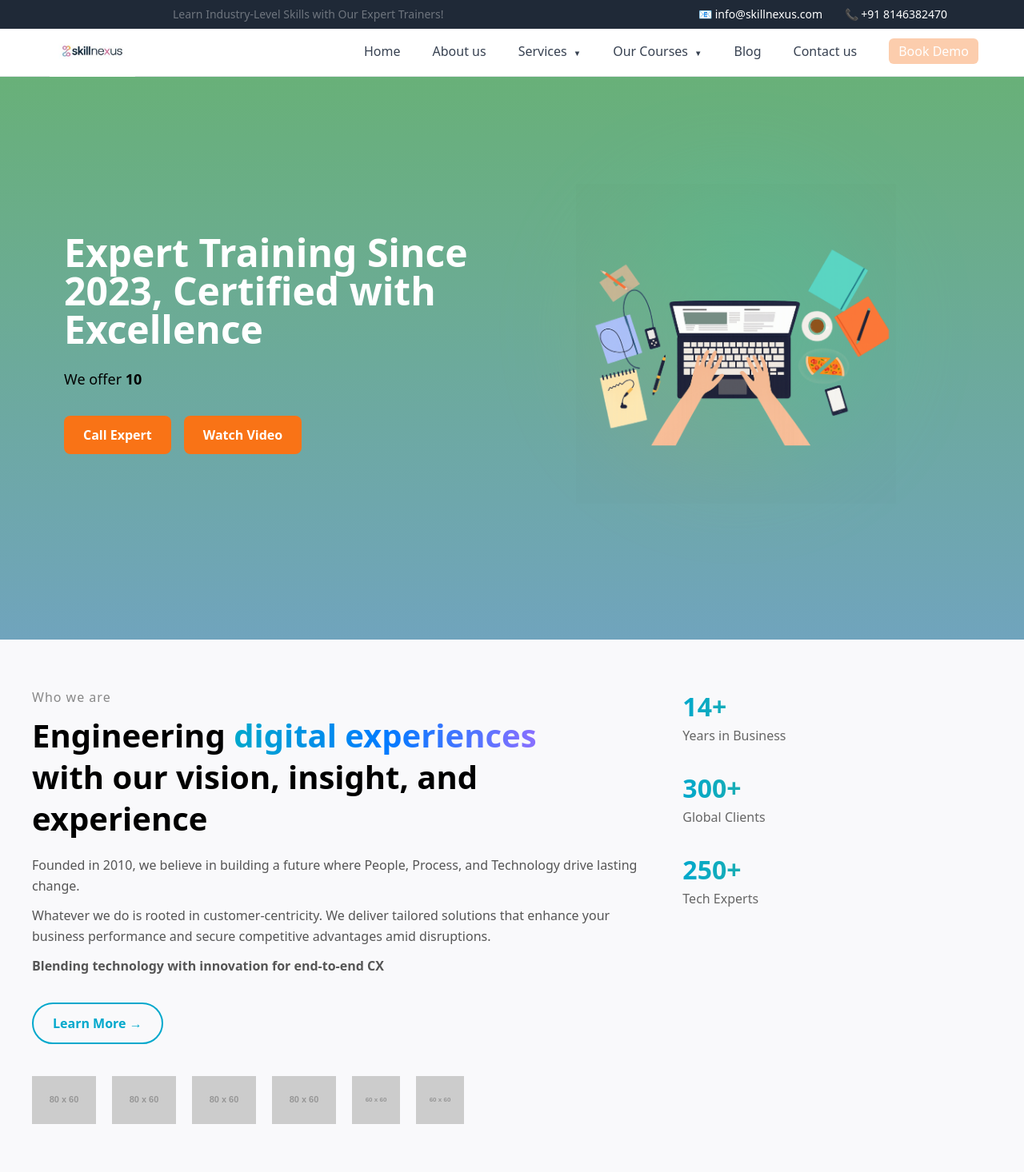
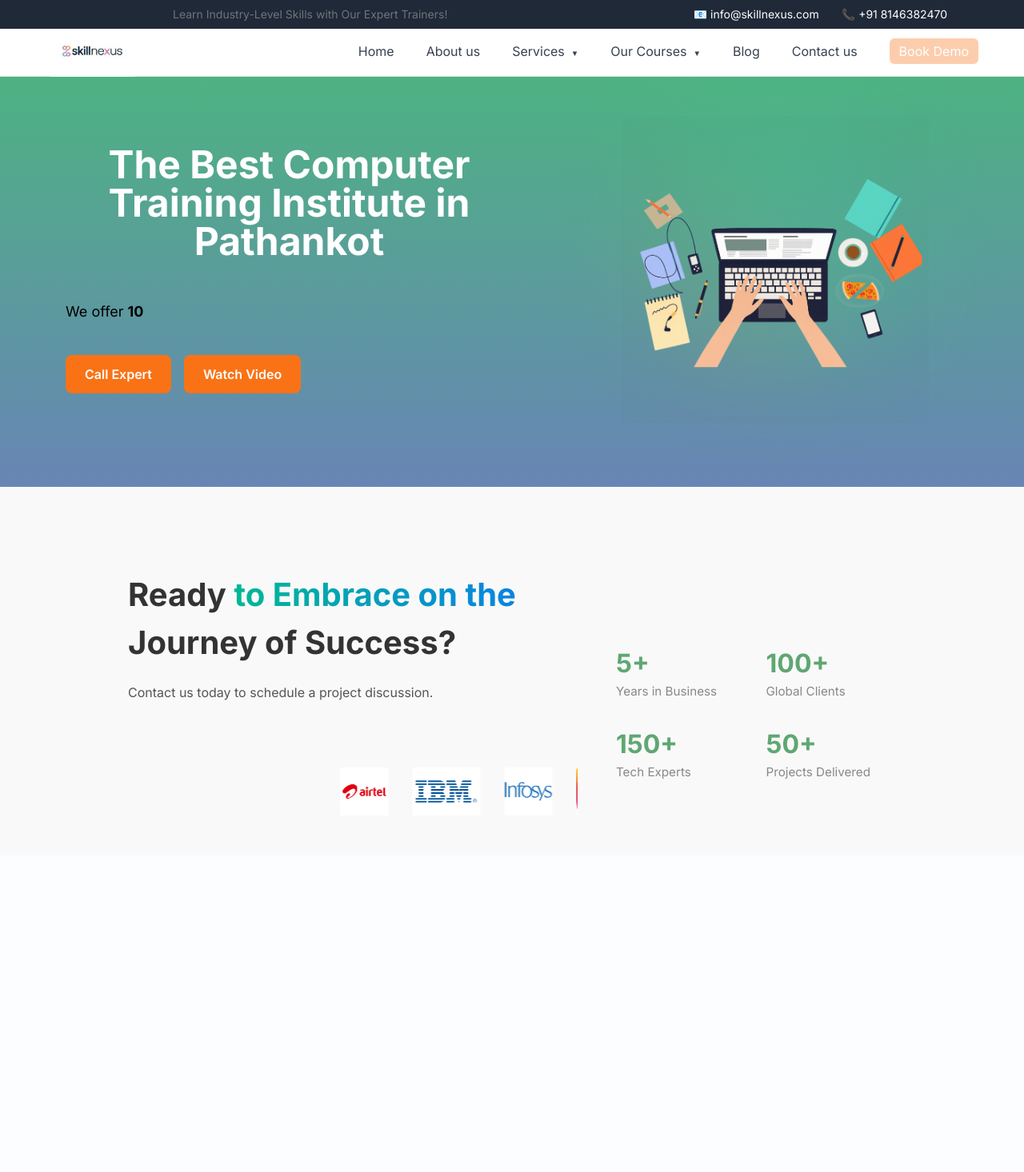
Before and after one commit to gourav58/SkillNexus-Website, a Django app: page / in a window 1280 px wide. Shown: the whole page at 80% size. After the commit the page ends 1012 px from the top, so only its background shows below. Run offline with Django 5.2, Linux system fonts and the light colour scheme; grey boxes labelled with a size stand in for pictures from a placeholder-image service; some libraries are stand-ins or nearby versions.

Commit message:
secondcommit

```diff
--- a/templates/home.html
+++ b/templates/home.html
@@ -1,237 +1,264 @@
 {% extends 'base.html' %}
 {% block title %}Home - SkillNexus{% endblock %}
-
 {% block content %}
 
+<link href="https://fonts.googleapis.com/css2?family=Inter:wght@400;600;700&display=swap" rel="stylesheet">
   <style>
-
-  #about-section {
-  padding: 60px 20px;
-  background-color: #f9f9fb;
+    body {
+      margin: 0;
+      font-family: 'Inter', sans-serif;
+      background-color: #fcfcfd;
+      color: #333;
     }
 
-.about-container {
-  max-width: 1200px;
-  margin: 0 auto;
+    .who-we-are {
       display: flex;
       flex-wrap: wrap;
+      justify-content: space-between;
+      padding: 40px 10%;
       gap: 40px;
-  justify-content: space-between;
-  align-items: flex-start;
+      background: #f9f9f9;
     }
 
-.about-left {
-  flex: 1;
-  min-width: 320px;
+    .who-left {
+      flex: 1 1 500px;
+      max-width: 600px;
     }
 
-.about-left h4 {
-  color: #888;
-  letter-spacing: 1px;
+    .who-left h4 {
+      color: #7a7a7a;
+      font-weight: 400;
       margin-bottom: 10px;
     }
 
-.about-left h1 {
+    .who-left h1 {
       font-size: 2.5rem;
       font-weight: 700;
-  line-height: 1.3;
-  margin-bottom: 20px;
+      margin: 0;
     }
 
-.highlight {
-  background: linear-gradient(90deg, #00a8cc, #007bff, #8a6fff);
+    .who-left h1 span {
+      background: linear-gradient(to right, #00b894, #0984e3);
       -webkit-background-clip: text;
       -webkit-text-fill-color: transparent;
     }
 
-.about-left p {
+    .who-left p {
       font-size: 1rem;
       line-height: 1.6;
+      margin-top: 20px;
       color: #555;
-  margin-bottom: 12px;
     }
 
-.bold-text {
+    .who-left .bold {
       font-weight: 600;
       color: #222;
     }
 
-.learn-btn {
-  display: inline-block;
-  padding: 12px 24px;
-  border: 2px solid #00a8cc;
-  color: #00a8cc;
+    .btn-learn {
+      margin-top: 25px;
+      padding: 10px 20px;
+      border: 1px solid #00b894;
+      border-radius: 25px;
+      background: white;
+      color: #00b894;
       font-weight: 600;
-  border-radius: 30px;
-  text-decoration: none;
-  margin-top: 20px;
+      cursor: pointer;
       transition: all 0.3s ease;
     }
 
-.learn-btn:hover {
-  background-color: #00a8cc;
-  color: #fff;
-}
-
-.about-right {
-  flex: 0.5;
-  min-width: 250px;
-}
-
-.stat-box {
-  margin-bottom: 30px;
-}
-
-.stat-box h2 {
-  font-size: 2rem;
-  font-weight: 700;
-  background: linear-gradient(90deg, #00a8cc, #8BC34A);
-  -webkit-background-clip: text;
-  -webkit-text-fill-color: transparent;
-}
-
-.stat-box p {
-  font-size: 1rem;
-  color: #666;
+    .btn-learn:hover {
+      background: #00b894;
+      color: white;
     }
 
     .badges {
       display: flex;
-  flex-wrap: wrap;
-  gap: 20px;
+      flex-wrap: nowrap;
+      align-items: center;
+      overflow-x: auto;
+      gap: 30px;
       margin-top: 40px;
+      padding-bottom: 10px;
+      animation: scrollBadges 30s linear infinite;
     }
 
     .badges img {
       height: 60px;
-  object-fit: contain;
+      flex-shrink: 0;
     }
 
-@media (max-width: 768px) {
-  .about-container {
-    flex-direction: column;
-    align-items: flex-start;
+    @keyframes scrollBadges {
+      0%   { transform: translateX(0); }
+      100% { transform: translateX(-100%); }
     }
 
-  .about-right {
+    .who-right {
+      flex: 1 1 300px;
+      max-width: 350px;
       display: flex;
-    justify-content: space-between;
-    width: 100%;
-    margin-top: 30px;
+      flex-direction: column;
+      justify-content: center;
+      gap: 30px;
     }
 
-  .stat-box {
-    margin-bottom: 0;
-    flex: 1;
-    text-align: center;
+    .stats {
+      display: flex;
+      flex-wrap: wrap;
+      gap: 30px;
+      margin-top: 40px;
+    }
+
+    .stat-block {
+      width: 45%;
+    }
+
+    .stat-number {
+      font-size: 2rem;
+      font-weight: 700;
+      color: #5fa772;
+    }
+
+    .stat-label {
+      font-size: 0.95rem;
+      color: #888;
+    }
+
+    @media (max-width: 992px) {
+      .who-we-are {
+        flex-direction: column;
+        padding: 60px 20px;
+      }
+      .who-right {
+        flex-direction: row;
+        flex-wrap: wrap;
+        gap: 40px;
+        justify-content: space-between;
+      }
+      .stat-block {
+        width: 45%;
+      }
+    }
+
+    @media (max-width: 576px) {
+      .stat-block {
+        width: 100%;
+        text-align: left;
+      }
+    }
+  </style>
+
+  <style>
+
+    .badges-wrapper {
+  width: 100%;
+  overflow: hidden;
+  position: relative;
+  margin-top: 40px;
 }
 
 .badges {
-    justify-content: center;
+  display: flex;
+  gap: 30px;
+  animation: scrollBadges 25s linear infinite;
 }
+
+.badges img {
+  height: 60px;
+  flex-shrink: 0;
+}
+
+@keyframes scrollBadges {
+  0%   { transform: translateX(100%); }
+  100% { transform: translateX(-100%); }
 }
 
   </style>
 
+<main>
   <!-- Hero Section -->
-<section class="bg-white min-h-screen flex flex-col md:flex-row items-center px-6 md:px-12 lg:px-20 py-12" style="background-image: linear-gradient(180deg, #67B26F 0%, #70a4bd 100%);">
-  <!-- Left Content -->
-  <div class="w-full md:w-1/2 space-y-6">
+  <section class="py-20 text-white" style="background-image: linear-gradient(to bottom, #48bb78, #6885b5);">
+    <div class="container mx-auto px-4 md:px-8 flex flex-col md:flex-row items-center gap-12" style="margin-top: 65px;">
 
-    <!-- Main Heading -->
-    <h1 class="text-5xl md:text-5xl font-bold text-gray-900 lg:leading-13" style="color: white; margin-top: 60px;">
-      Expert Training Since <br> 2023, Certified with Excellence
+      <!-- Left -->
+      <div class="w-full md:w-1/2 space-y-6" style="margin-left: 50px;">
+      <h1 class="text-4xl md:text-5xl font-bold leading-tight text-white text-center">
+        The Best Computer Training Institute in<br />
+        <span class="block text-[white] text-5xl">Pathankot</span>
       </h1>
 
-    <!-- Subheading with Typing Effect -->
-    <p class="text-lg text-black">
-      <span id="start-text" class="font-medium"></span>
-      <span id="typing-text" class="font-bold"></span>
+        <p class="text-lg" style="color: black; margin-top: 50px;">
+          <span id="start-text"></span><span id="typing-text" class="font-bold"></span>
         </p>
 
-    <!-- CTA Buttons -->
-    <div class="flex flex-col sm:flex-row items-center gap-4 pt-2">
-      <a href="#" class="bg-orange-500 hover:bg-orange-600 text-white px-6 py-3 rounded-lg text-base font-semibold transition">
-        Call Expert
-      </a>
-      <a href="#" class="bg-orange-500 hover:bg-orange-600 text-white px-6 py-3 rounded-lg text-base font-semibold transition">
-        Watch Video
-      </a>
+        <div class="flex flex-col sm:flex-row gap-4 pt-4">
+          <a href="#" class="bg-orange-500 hover:bg-orange-600 text-white px-6 py-3 rounded-lg font-semibold transition">Call Expert</a>
+          <a href="#" class="bg-orange-500 hover:bg-orange-600 text-white px-6 py-3 rounded-lg font-semibold transition">Watch Video</a>
         </div>
       </div>
 
-  <!-- Right Visual -->
-  <div class="w-full md:w-1/2 mt-12 md:mt-0 relative" style="margin-top: 60px;">
-    <!-- Colorful Abstract Background -->
-    <div class="absolute top-0 left-1/2 -translate-x-1/2 w-[360px] h-[360px] bg-gradient-to-tr from-orange-400 via-green-400 to-teal-400 rounded-full blur-3xl opacity-20 z-0"></div>
-
-    <!-- Image -->
-    <img src="/static/assets/images/indus.png" alt="Doctor" class="relative z-10 mx-auto w-[300px] md:w-[360px] lg:w-[400px]" />
+      <!-- Right -->
+      <div class="w-full md:w-1/2 relative">
+        <div class="absolute top-0 left-1/2 -translate-x-1/2 w-80 h-80 bg-gradient-to-tr from-orange-400 via-green-400 to-teal-400 rounded-full blur-3xl opacity-20 z-0"></div>
+        <img src="/static/assets/images/indus.png" alt="Hero Image" class="relative z-10 mx-auto w-72 md:w-80 lg:w-96" />
+      </div>
     </div>
   </section>
 
-<section id="about-section">
-  <div class="about-container">
+<!-- who we are -->
+<section class="who-we-are">
+  <div class="container mx-auto px-4 md:px-8 flex flex-col md:flex-row items-center gap-12" style="margin-top: 65px;">
 
-    <!-- Left Side -->
-    <div class="about-left">
-      <h4>Who we are</h4>
+    <!-- Left Column -->
+    <div class="who-left">
       <h1>
-        Engineering <span class="highlight">digital experiences</span><br>
-        with our vision, insight, and experience
+        Ready <span>to Embrace on the</span><br>
+        Journey of Success?
       </h1>
-      <p>
-        Founded in 2010, we believe in building a future where People, Process, and Technology drive lasting change.
-      </p>
-      <p>
-        Whatever we do is rooted in customer-centricity. We deliver tailored solutions that enhance your business performance and secure competitive advantages amid disruptions.
-      </p>
-      <p class="bold-text">
-        Blending technology with innovation for end-to-end CX
-      </p>
-      <a href="#" class="learn-btn">Learn More →</a>
+      <p>Contact us today to schedule a project discussion.</p>
 
-      <!-- Logos -->
+      <!-- Wrapped animation inside container box -->
+      <div class="badges-wrapper">
         <div class="badges">
-        <img src="https://dummyimage.com/80x60/ccc/000&text=Clutch" alt="Clutch">
-        <img src="https://dummyimage.com/80x60/ccc/000&text=ISO+Dev" alt="ISO">
-        <img src="https://dummyimage.com/80x60/ccc/000&text=GPTW" alt="GPTW">
-        <img src="https://dummyimage.com/80x60/ccc/000&text=Deloitte" alt="Deloitte">
-        <img src="https://dummyimage.com/60x60/ccc/000&text=ISO+9001" alt="ISO 9001">
-        <img src="https://dummyimage.com/60x60/ccc/000&text=ISO+27001" alt="ISO 27001">
+          <img src="/static/assets/images/airtel.png" alt="airtel" />
+          <img src="/static/assets/images/ibm.png" alt="ibm" />
+          <img src="/static/assets/images/infosys.png" alt="infosys" />
+          <img src="/static/assets/images/tcs.jpeg" alt="tcs" />
+          <img src="/static/assets/images/wipro.png" alt="wipro" />
+        </div>
       </div>
     </div>
 
-    <!-- Right Side -->
-    <div class="about-right">
-      <div class="stat-box">
-        <h2>14+</h2>
-        <p>Years in Business</p>
+    <!-- Right Column -->
+    <div class="who-right">
+      <div class="stats">
+        <div class="stat-block">
+          <div class="stat-number" data-target="5">0</div>
+          <div class="stat-label">Years in Business</div>
         </div>
-      <div class="stat-box">
-        <h2>300+</h2>
-        <p>Global Clients</p>
+        <div class="stat-block">
+          <div class="stat-number" data-target="100">0</div>
+          <div class="stat-label">Global Clients</div>
         </div>
-      <div class="stat-box">
-        <h2>250+</h2>
-        <p>Tech Experts</p>
+        <div class="stat-block">
+          <div class="stat-number" data-target="150">0</div>
+          <div class="stat-label">Tech Experts</div>
+        </div>
+        <div class="stat-block">
+          <div class="stat-number" data-target="50">0</div>
+          <div class="stat-label">Projects Delivered</div>
         </div>
       </div>
-
+    </div>
   </div>
 </section>
 
 
+</main>
+
 <!-- Typing Animation Script -->
 <script>
-  const starts = [
-    "We are ",
-    "We offer ",
-    "Get trained in ",
-    "Learn from ",
-    "Grow with "
-  ];
-
+  const starts = ["We are ", "We offer ", "Get trained in ", "Learn from ", "Grow with "];
   const phrases = [
     "Skillnexus Tech Solutions, Mohali",
     "100% Job-Oriented Courses",
@@ -240,11 +267,7 @@
     "Career Support & Placement Assistance"
   ];
 
-  let i = 0;
-  let j = 0;
-  let currentPhrase = [];
-  let isDeleting = false;
-  let isEnd = false;
+  let i = 0, j = 0, currentPhrase = [], isDeleting = false, isEnd = false;
 
   const typingText = document.getElementById('typing-text');
   const startText = document.getElementById('start-text');
@@ -274,9 +297,7 @@
         currentPhrase = [];
         isDeleting = false;
         i++;
-        if (i === phrases.length) {
-          i = 0;
-        }
+        if (i === phrases.length) i = 0;
       }
     }
 
@@ -287,5 +308,40 @@
   loopTyping();
 </script>
 
+  <script>
+    // Counter animation with IntersectionObserver
+    const counters = document.querySelectorAll('.stat-number');
+
+    const animateCount = (counter) => {
+      const target = +counter.getAttribute('data-target');
+      let count = 0;
+      const increment = target > 100 ? Math.ceil(target / 100) : 1;
+      const duration = 1000; // total duration of animation in ms
+      const intervalTime = Math.floor(duration / (target / increment));
+
+      const updateCount = () => {
+        count += increment;
+        if (count < target) {
+          counter.innerText = count;
+          setTimeout(updateCount, intervalTime);
+        } else {
+          counter.innerText = target + '+';
+        }
+      }
+
+      updateCount();
+    };
+
+    const observer = new IntersectionObserver(entries => {
+      entries.forEach(entry => {
+        if (entry.isIntersecting) {
+          animateCount(entry.target);
+          observer.unobserve(entry.target);
+        }
+      });
+    }, { threshold: 0.6 });
+
+    counters.forEach(counter => observer.observe(counter));
+  </script>
 
 {% endblock %}
```
Also changed, not shown: templates/home1.html (added, +290 -0 lines). Lines whose indentation alone changed are shown as unchanged.
